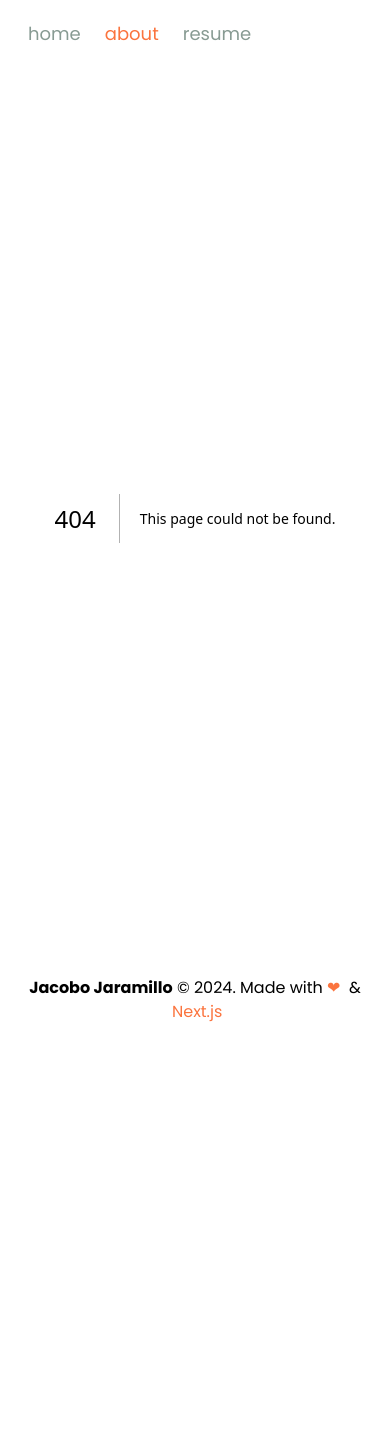
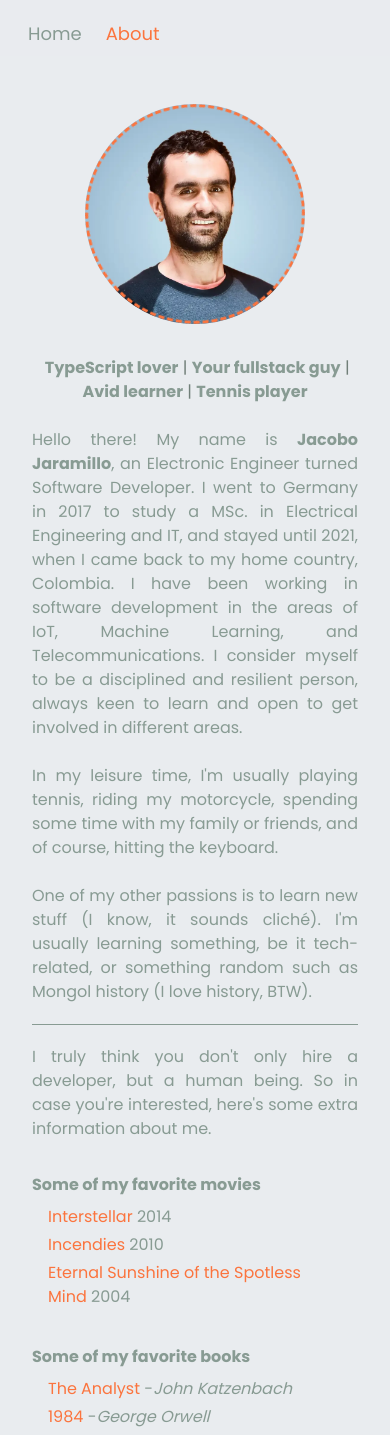
Before and after one commit to jjaramillom/jjaramillom.github.io, a Next.js app: page /about in a window 390 px wide. Before the commit this address had no page. Shown: the top 1435 px of the page. Before the commit the page ends 1040 px from the top, so only its background shows below. Built offline with nearby package versions, Linux system fonts and the light colour scheme.

Commit message:
adjust responsiveness. Add tags. cleanup

```diff
--- /dev/null
+++ b/src/app/about/consts.ts
@@ -0,0 +1,65 @@
+export const booksList = [
+  {
+    title: `The Analyst`,
+    author: `John Katzenbach`,
+    link: `https://www.goodreads.com/el/book/show/67931.The_Analyst`,
+  },
+  {
+    title: `1984`,
+    author: `George Orwell`,
+    link: `https://www.goodreads.com/book/show/40961427-1984?ac=1&from_search=true&qid=zbxFQfErFq&rank=1`,
+  },
+  {
+    title: `Blindness`,
+    author: `José Saramago`,
+    link: `https://www.goodreads.com/book/show/40495148-blindness`,
+  },
+];
+
+export const moviesList = [
+  {
+    title: 'Interstellar',
+    year: 2014,
+    link: 'https://www.imdb.com/title/tt0816692/?ref_=nv_sr_srsg_0',
+  },
+  {
+    title: 'Incendies',
+    year: 2010,
+    link: 'https://www.imdb.com/title/tt1255953/?ref_=rt_li_tt',
+  },
+  {
+    title: 'Eternal Sunshine of the Spotless Mind',
+    year: 2004,
+    link: 'https://www.imdb.com/title/tt0338013/?ref_=rt_li_tt',
+  },
+];
+
+export const musicList = [
+  {
+    band: 'AC/DC',
+    song: 'You Shook Me All Night Long',
+    link: 'https://youtu.be/zakKvbIQ28o',
+  },
+  {
+    band: 'The Doors',
+    song: 'Light My Fire',
+    link: 'https://youtu.be/mbj1RFaoyLk',
+  },
+  {
+    band: 'Pink Floyd',
+    song: 'Hey you',
+    link: 'https://youtu.be/c-MU_5VkjtE',
+  },
+  {
+    band: 'Nina Simone',
+    song: 'Feeling Good',
+    link: 'https://youtu.be/BNMKGYiJpvg',
+  },
+];
+
+export const designations = [
+  'TypeScript lover',
+  'Your fullstack guy',
+  'Avid learner',
+  'Tennis player',
+];
--- /dev/null
+++ b/src/app/about/page.module.scss
@@ -0,0 +1,19 @@
+.picture-border {
+  @apply border-[3px] border-dashed border-orange;
+  position: absolute;
+  top: 0;
+  left: 0;
+  width: 100%;
+  height: 100%;
+  border-radius: 50%;
+  animation: stroke-draw 30s linear infinite;
+}
+
+@keyframes stroke-draw {
+  from {
+    transform: rotate(0deg);
+  }
+  to {
+    transform: rotate(360deg);
+  }
+}
--- /dev/null
+++ b/src/app/about/page.tsx
@@ -0,0 +1,109 @@
+import React from 'react';
+import Image from 'next/image';
+
+import { booksList, designations, moviesList, musicList } from './consts';
+import styles from './page.module.scss';
+
+const extraInformation = [
+  {
+    title: 'Some of my favorite movies',
+    elements: moviesList.map(({ link, title, year }) => (
+      <li key={title} className='ml-4 mb-1'>
+        <a target='_blank' rel='noopener noreferrer' href={link}>
+          {title}
+        </a>
+        &nbsp;{year}
+      </li>
+    )),
+  },
+  {
+    title: 'Some of my favorite books',
+    elements: booksList.map(({ author, link, title }) => (
+      <li key={title} className='ml-4 mb-1'>
+        <a target='_blank' rel='noopener noreferrer' href={link}>
+          {title}
+        </a>
+        &nbsp;-<i>{author}</i>
+      </li>
+    )),
+  },
+  {
+    title: 'Some of my favorite songs',
+    elements: musicList.map(({ band, song, link }) => (
+      <li key={band} className='ml-4 mb-1'>
+        <a target='_blank' rel='noopener noreferrer' href={link}>
+          {song}
+        </a>
+        &nbsp;-{band}
+      </li>
+    )),
+  },
+];
+
+export default function About() {
+  return (
+    <div className='flex flex-col px-4 sm:px-0 align-items-center items-center'>
+      <div className='relative mb-6 rounded-full overflow-hidden w-[220px] h-[220px]'>
+        <Image
+          width={220}
+          height={220}
+          src='/profile.webp'
+          alt='jacobo jaramillo portrait'
+        />
+        <div className={styles['picture-border']} />
+      </div>
+      <article className='pt-2 text-justify'>
+        <div className='text-center'>
+          {designations.map((d, i) => (
+            <div key={d} className='inline-block'>
+              &nbsp;
+              <span>
+                <b>{d}</b>
+              </span>
+              &nbsp;
+              {i < designations.length - 1 ? (
+                <span className='text-main-dark'>|</span>
+              ) : null}
+            </div>
+          ))}
+        </div>
+        <p className='mt-6'>
+          Hello there! My name is <b>Jacobo Jaramillo</b>, an Electronic
+          Engineer turned Software Developer. I went to Germany in 2017 to study
+          a MSc. in Electrical Engineering and IT, and stayed until 2021, when I
+          came back to my home country, Colombia. I have been working in
+          software development in the areas of IoT, Machine Learning, and
+          Telecommunications. I consider myself to be a disciplined and
+          resilient person, always keen to learn and open to get involved in
+          different areas.
+        </p>
+        <p className='mt-6'>
+          In my leisure time, I&apos;m usually playing tennis, riding my
+          motorcycle, spending some time with my family or friends, and of
+          course, hitting the keyboard.
+        </p>
+        <p className='mt-6'>
+          One of my other passions is to learn new stuff (I know, it sounds
+          cliché). I&apos;m usually learning something, be it tech-related, or
+          something random such as Mongol history (I love history, BTW).
+        </p>
+      </article>
+      <article className='w-100 m-auto'>
+        <hr className='my-5' />
+        <p className='text-justify mt-2'>
+          I truly think you don&apos;t only hire a developer, but a human being.
+          So in case you&apos;re interested, here&apos;s some extra information
+          about me.
+        </p>
+        <div className='d-flex flex-column flex-xl-row flex-wrap my-8'>
+          {extraInformation.map((el) => (
+            <div key={el.title} className='mb-8'>
+              <p className='font-bold mb-2'>{el.title}</p>
+              <ul className='list-none flex flex-col'>{el.elements}</ul>
+            </div>
+          ))}
+        </div>
+      </article>
+    </div>
+  );
+}
--- a/src/app/layout.tsx
+++ b/src/app/layout.tsx
@@ -1,4 +1,3 @@
-import type { Metadata } from 'next';
 import { Poppins } from 'next/font/google';
 
 import './globals.css';
@@ -11,9 +10,28 @@ const poppins = Poppins({
   display: 'swap',
 });
 
-export const metadata: Metadata = {
+export const metadata = {
   title: 'Jacobo Jaramillo',
-  description: 'Generated by create next app',
+  description:
+    'An colombian software engineer working for international companies',
+  viewport: 'width=device-width, initial-scale=1.0',
+  url: 'https://github.com/jjaramillom',
+  siteUrl: `https://github.com/jjaramillom`,
+  twitterUsername: '@jacobo119',
+  author: 'Jacobo Jaramillo',
+  keywords: [
+    'jacobo',
+    'jaramillo',
+    'software',
+    'engineer',
+    'front',
+    'fullstack',
+    'javascript',
+    'typescript',
+    'react',
+    'germany',
+    'colombia',
+  ],
 };
 
 export default function RootLayout({
@@ -23,9 +41,13 @@ export default function RootLayout({
 }>) {
   return (
     <html lang='en'>
-      <body className={`${poppins.className} antialiased flex flex-col h-full`}>
+      <body
+        className={`${poppins.className} antialiased flex flex-col h-full relative`}
+      >
         <NavBar />
-        <div className='mb-5 mt-12 px-12 flex-1'>{children}</div>
+        <div className='mb-5 mt-12 px-4 sm:px-12 flex-1 max-w-[900px] mx-auto'>
+          {children}
+        </div>
         <Footer />
       </body>
     </html>
--- a/src/app/page.tsx
+++ b/src/app/page.tsx
@@ -81,7 +81,7 @@ const CONTACT_ICONS: ContactIconConfig[] = [
   {
     icon: createAnimatedIconComponent(FaEnvelopeSquare),
     label: 'Send me an email',
-    link: 'mailto:jjaramillom@unal.edu.co',
+    link: 'mailto:jacobo.jaramillo.dev@gmail.com',
   },
   {
     icon: createAnimatedIconComponent(FaIdCard),
--- a/src/components/NavBar.tsx
+++ b/src/components/NavBar.tsx
@@ -7,20 +7,19 @@ import { usePathname } from 'next/navigation';
 const routes = [
   { to: '/', label: 'home' },
   { to: '/about', label: 'about' },
-  { to: '/resume', label: 'resume' },
 ];
 
 export const NavBar = () => {
   const pathname = usePathname();
 
   return (
-    <nav className='mt-5 ml-5'>
+    <nav className='pt-5 pb-2 pl-5 sticky top-0 bg-main-bg bg-opacity-90 z-10'>
       <ul className='flex flex-row gap-2'>
         {routes.map(({ label, to }) => (
           <li key={to} className={`hover:underline`}>
             <Link
               href={to}
-              className={`px-2 py-2 text-lg text-main-med hover:text-main-dark ${pathname === to ? 'text-orange hover:text-orange-dark' : ''}`}
+              className={`capitalize px-2 py-2 text-lg text-main-med hover:text-main-dark ${pathname === to ? 'text-orange hover:text-orange-dark' : ''}`}
             >
               {label}
             </Link>
--- a/src/lib/utils.ts
+++ /dev/null
@@ -1,6 +0,0 @@
-import { clsx, type ClassValue } from 'clsx';
-import { twMerge } from 'tailwind-merge';
-
-export function cn(...inputs: ClassValue[]) {
-  return twMerge(clsx(inputs));
-}
```
Also changed, not shown: src/app/page.module.scss (+5 -4 lines).
